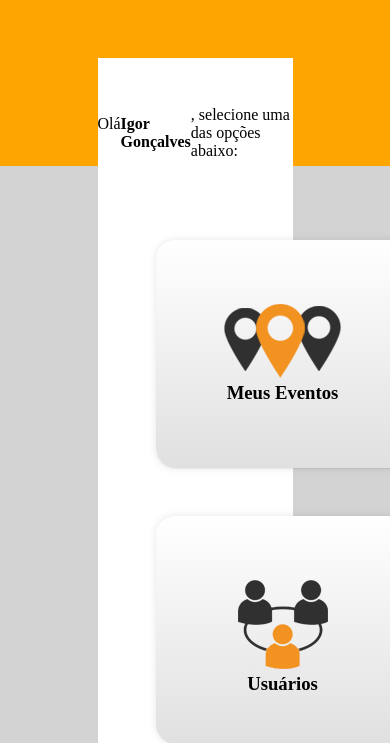
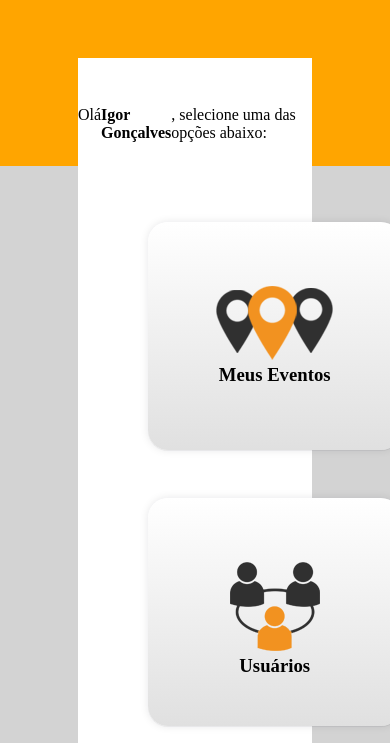
Before and after one commit to juniorperon/QRideia2001, a plain HTML site: page index.html in a window 390 px wide. Shown: the part 153-896 px from the top of the page. Drawn offline with nearby package versions, Linux system fonts and the light colour scheme.

Commit message:
ajuste no css

```diff
--- a/style.css
+++ b/style.css
@@ -70,9 +70,9 @@ header {
     justify-content: center;
     align-items: center;
     background-color: white;
-    width: 50%;
+    width: 60%;
     position: absolute;
-    left: 25vw;
+    left: 20vw;
     top: 25vh;
     height: 40rem;
 }
@@ -143,9 +143,15 @@ footer a:hover {
         margin-bottom: 3rem;
     }
     .white-box {
-        height: 120vh;
+        height: 150vh;
     }
     .navigation {
-        height: 150vh;
+        height: 200vh;
+    }
+
+    @media(max-width:900px) {
+        .header-item {
+            visibility: hidden;
+        }
     }
 }
```
